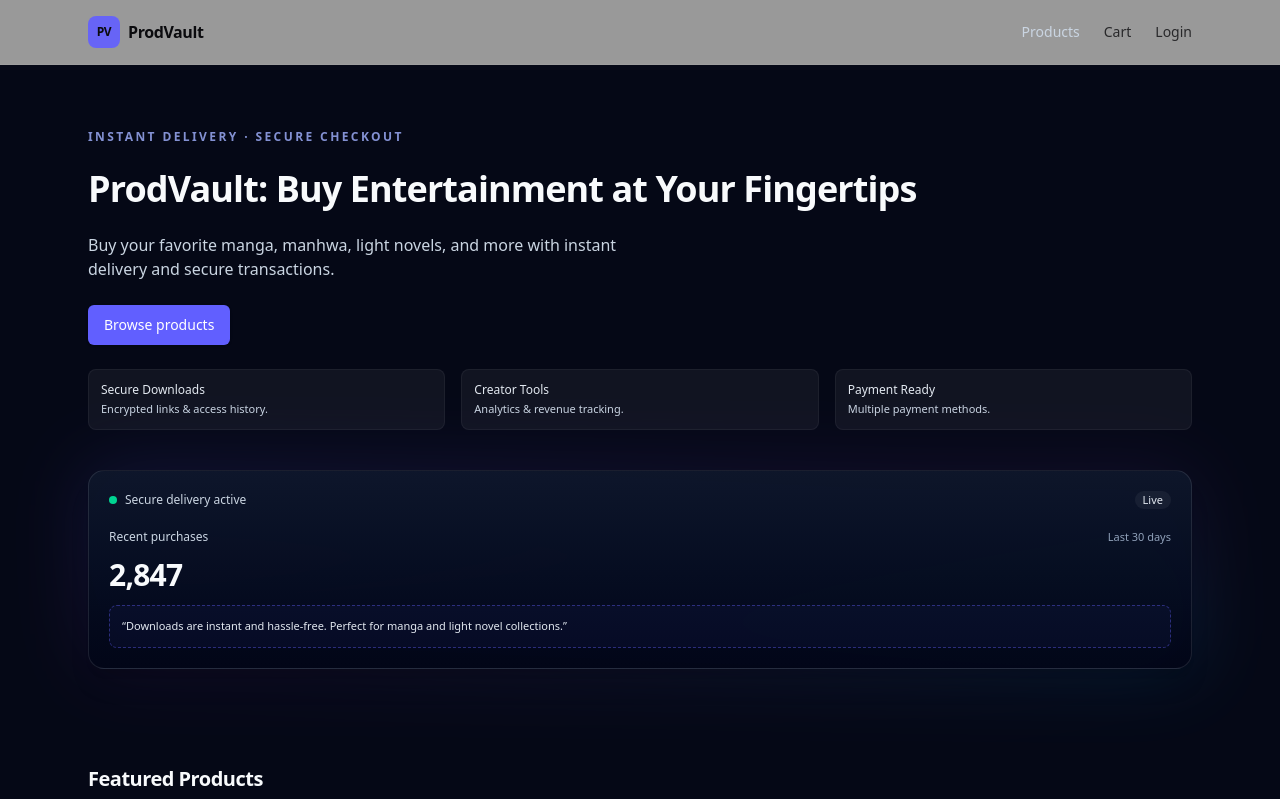
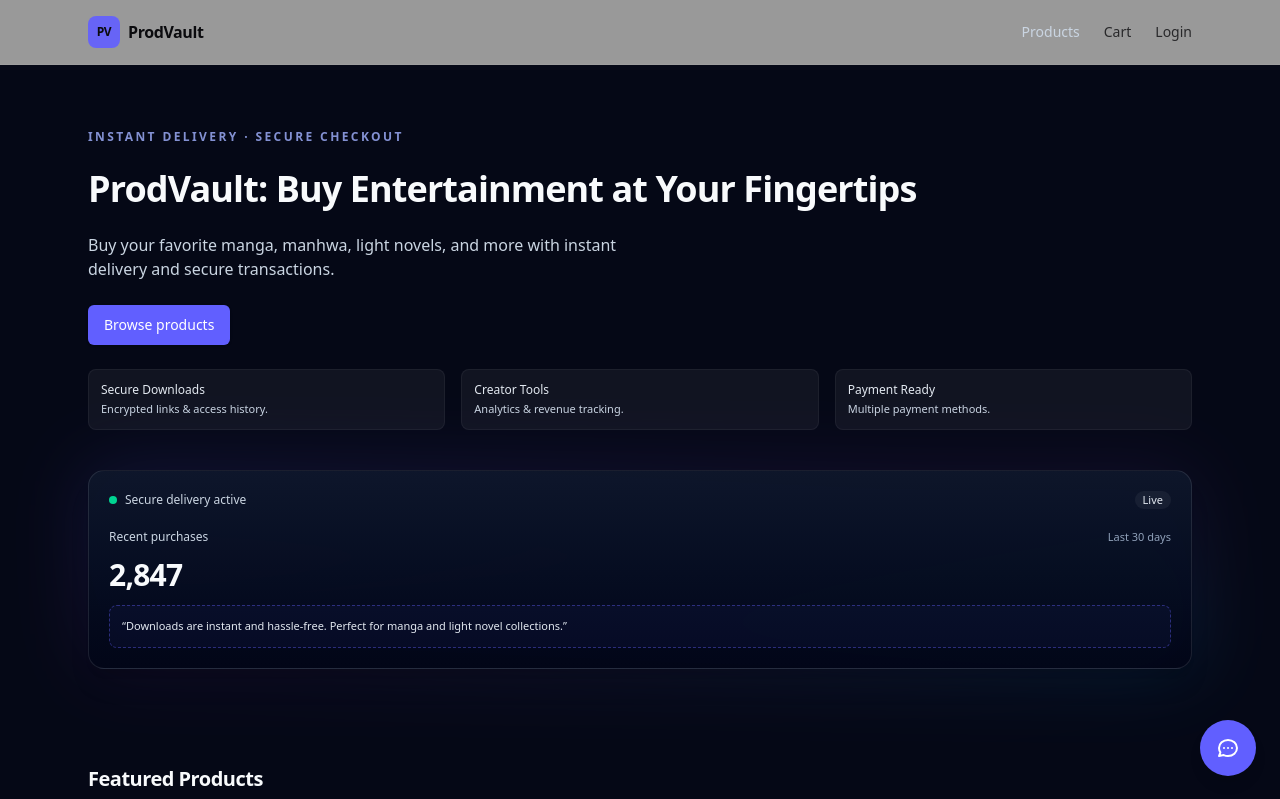
Before and after one commit to saurabhumai/ProdVault, a Next.js app: page / in a window 1280 px wide. Shown: the top 799 px of the page. Built offline with nearby package versions, Linux system fonts and the light colour scheme; no server answers.

Commit message:
Add feedback form with n8n integration

```diff
--- a/app/page.tsx
+++ b/app/page.tsx
@@ -1,5 +1,6 @@
 // app/page.tsx
 import Link from "next/link";
+import FeedbackForm from "@/components/FeedbackForm";
 
 const navigation = [
   { name: "Products", href: "/products" },
@@ -407,6 +408,9 @@ export default function HomePage() {
           </div>
         </div>
       </footer>
+
+      {/* Feedback Form Component */}
+      <FeedbackForm />
     </div>
   );
 }
--- /dev/null
+++ b/components/FeedbackForm.tsx
@@ -0,0 +1,88 @@
+'use client'
+
+import { useState } from 'react'
+
+export default function FeedbackForm() {
+  const [isOpen, setIsOpen] = useState(false)
+
+  return (
+    <>
+      {/* Feedback Button */}
+      <button
+        onClick={() => setIsOpen(true)}
+        className="fixed bottom-6 right-6 z-50 rounded-full bg-indigo-500 p-4 text-white shadow-lg transition-all hover:bg-indigo-600 hover:scale-110"
+        aria-label="Open feedback form"
+      >
+        <svg
+          className="h-6 w-6"
+          fill="none"
+          stroke="currentColor"
+          viewBox="0 0 24 24"
+          xmlns="http://www.w3.org/2000/svg"
+        >
+          <path
+            strokeLinecap="round"
+            strokeLinejoin="round"
+            strokeWidth={2}
+            d="M8 12h.01M12 12h.01M16 12h.01M21 12c0 4.418-4.03 8-9 8a9.863 9.863 0 01-4.255-.949L3 20l1.395-3.72C3.512 15.042 3 13.574 3 12c0-4.418 4.03-8 9-8s9 3.582 9 8z"
+          />
+        </svg>
+      </button>
+
+      {/* Modal Overlay */}
+      {isOpen && (
+        <div className="fixed inset-0 z-50 flex items-center justify-center bg-black/50 p-4">
+          <div className="relative w-full max-w-2xl rounded-lg bg-slate-900 p-6 shadow-xl">
+            {/* Close Button */}
+            <button
+              onClick={() => setIsOpen(false)}
+              className="absolute right-4 top-4 rounded-sm p-2 text-slate-400 hover:bg-slate-800 hover:text-white"
+              aria-label="Close feedback form"
+            >
+              <svg
+                className="h-5 w-5"
+                fill="none"
+                stroke="currentColor"
+                viewBox="0 0 24 24"
+                xmlns="http://www.w3.org/2000/svg"
+              >
+                <path
+                  strokeLinecap="round"
+                  strokeLinejoin="round"
+                  strokeWidth={2}
+                  d="M6 18L18 6M6 6l12 12"
+                />
+              </svg>
+            </button>
+
+            {/* Form Header */}
+            <div className="mb-6">
+              <h2 className="text-xl font-semibold text-white">Send Us Feedback</h2>
+              <p className="mt-2 text-sm text-slate-300">
+                We'd love to hear your thoughts about ProdVault. Your feedback helps us improve.
+              </p>
+            </div>
+
+            {/* n8n Form Embed */}
+            <div className="relative">
+              <iframe
+                src="https://saurabhumai-123.app.n8n.cloud/form/a9080614-55de-4a86-8aa1-7e478a9dbc04"
+                className="h-96 w-full rounded-lg border border-white/10 bg-white"
+                title="Feedback Form"
+                sandbox="allow-scripts allow-same-origin allow-forms allow-popups"
+                loading="lazy"
+              />
+            </div>
+
+            {/* Form Footer */}
+            <div className="mt-4 text-center">
+              <p className="text-xs text-slate-400">
+                Your feedback is securely handled through our trusted form provider.
+              </p>
+            </div>
+          </div>
+        </div>
+      )}
+    </>
+  )
+}
```
